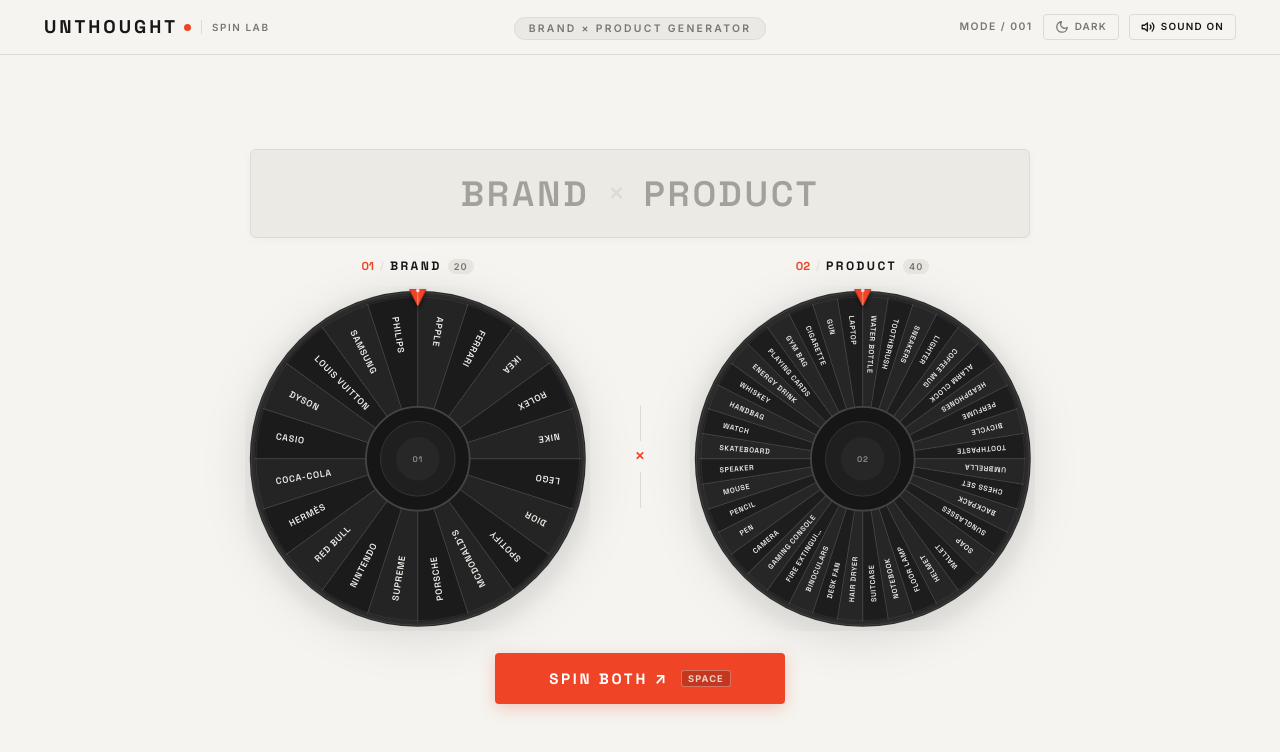
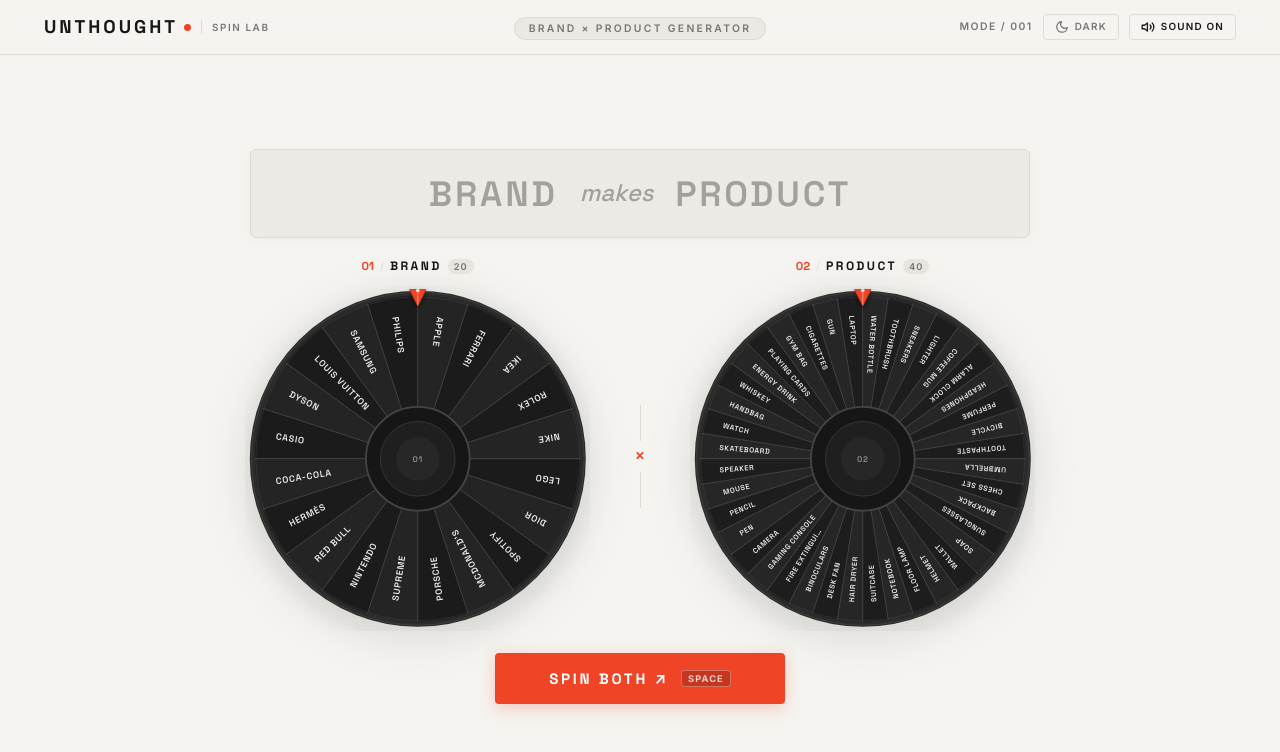
Before and after one commit to Kamal2619/unthought-spin-lab, a React (Vite) app: page / in a window 1280 px wide. Shown: the top 752 px of the page. Built offline with nearby package versions, Linux system fonts and the light colour scheme.

Commit message:
Configure 5-step landing sequence, update marquee connector to makes, and add organic physics landing

```diff
--- a/src/components/SpinController.tsx
+++ b/src/components/SpinController.tsx
@@ -24,7 +24,7 @@
   playStop,
   ensureContext,
 }) => {
-  const historyRef = useRef<CombinationRecord[]>([]);
+  const spinIndexRef = useRef<number>(0);
   const [selectedBrand, setSelectedBrand] = useState<string | null>(null);
   const [selectedProduct, setSelectedProduct] = useState<string | null>(null);
 
@@ -55,39 +55,45 @@
   const isSpinning = brandWheel.isSpinning || productWheel.isSpinning;
 
   /**
-   * Deterministic unique pair selection.
-   * Avoids consecutive duplicates, and gracefully cycles across all combinations.
+   * Deterministic pairing progression.
+   * Cycles naturally in sets of 5, resetting to 1 on each page refresh.
    */
   const pickNextPair = useCallback((): CombinationRecord => {
-    const totalPossible = brands.length * products.length;
-    if (historyRef.current.length >= totalPossible) {
-      historyRef.current = [];
-    }
+    const LANDING_SEQUENCE = [
+      { brand: 'Rolex', product: 'Pen' },
+      { brand: 'Louis Vuitton', product: 'Cigarettes' },
+      { brand: 'IKEA', product: 'Playing Cards' },
+      { brand: 'LEGO', product: 'Lighter' },
+      { brand: 'Nintendo', product: 'Umbrella' },
+    ];
 
-    const last = historyRef.current[historyRef.current.length - 1];
+    const currentStep = spinIndexRef.current;
+    spinIndexRef.current += 1;
 
-    let bIdx: number;
-    let pIdx: number;
-    let attempts = 0;
+    const target = LANDING_SEQUENCE[currentStep % LANDING_SEQUENCE.length];
 
-    do {
-      bIdx = Math.floor(Math.random() * brands.length);
-      pIdx = Math.floor(Math.random() * products.length);
-      attempts++;
-    } while (
-      attempts < 100 &&
-      last &&
-      last.brandIndex === bIdx &&
-      last.productIndex === pIdx
-    );
+    // Case-insensitive flexible resolution to map robustly to index
+    const norm = (str: string) => str.toLowerCase().replace(/[^a-z0-9]/g, '');
+    const targetBrandNorm = norm(target.brand);
+    const targetProdNorm = norm(target.product);
 
-    const record = { brandIndex: bIdx, productIndex: pIdx };
-    historyRef.current.push(record);
-    return record;
+    let bIdx = brands.findIndex((b) => {
+      const bNorm = norm(b);
+      return bNorm === targetBrandNorm || (targetBrandNorm === 'lv' && bNorm.includes('louisvuitton'));
+    });
+    if (bIdx === -1) bIdx = 0;
+
+    let pIdx = products.findIndex((p) => {
+      const pNorm = norm(p);
+      return pNorm === targetProdNorm || pNorm.startsWith(targetProdNorm) || targetProdNorm.startsWith(pNorm);
+    });
+    if (pIdx === -1) pIdx = 0;
+
+    return { brandIndex: bIdx, productIndex: pIdx };
   }, []);
 
   /**
-   * Shared SPIN trigger.
+   * Shared SPIN trigger with natural momentum variance.
    */
   const handleSpin = useCallback(() => {
     if (isSpinning) return;
@@ -104,14 +110,14 @@
     setSelectedBrand(brands[brandIndex]);
     setSelectedProduct(products[productIndex]);
 
-    // Brand wheel: 3.8s, 5 full revolutions
-    const brandDuration = 3800 + Math.random() * 250;
-    const brandRevs = 5;
+    // Brand wheel: 3.7s - 4.1s, with 5 to 6 revolutions for organic natural feel
+    const brandRevs = 5 + (Math.random() > 0.45 ? 1 : 0);
+    const brandDuration = 3750 + Math.random() * 400;
     brandWheel.startSpin(brandIndex, brandDuration, brandRevs);
 
-    // Product wheel: 4.4s, 6 full revolutions (stops ~500ms after Brand for dynamic cadence)
-    const productDuration = 4400 + Math.random() * 250;
-    const productRevs = 6;
+    // Product wheel: stops naturally ~450ms-750ms after Brand for realistic independent deceleration
+    const productRevs = 6 + (Math.random() > 0.45 ? 1 : 0);
+    const productDuration = brandDuration + 480 + Math.random() * 320;
     productWheel.startSpin(productIndex, productDuration, productRevs);
   }, [isSpinning, ensureContext, pickNextPair, brandWheel, productWheel]);
 
--- a/src/components/TopResultBanner.tsx
+++ b/src/components/TopResultBanner.tsx
@@ -32,7 +32,7 @@
         {isComplete ? (
           <div className="marquee-combination animate-reveal">
             <span className="marquee-brand">{brand}</span>
-            <span className="marquee-cross">×</span>
+            <span className="marquee-cross">makes</span>
             <span className="marquee-product">{product}</span>
           </div>
         ) : isSpinning ? (
@@ -40,7 +40,7 @@
             <span className={`marquee-brand ${brandFinished ? 'locked' : 'pending'}`}>
               {brandFinished && brand ? brand : '···'}
             </span>
-            <span className="marquee-cross">×</span>
+            <span className="marquee-cross">makes</span>
             <span className={`marquee-product ${productFinished ? 'locked' : 'pending'}`}>
               {productFinished && product ? product : '···'}
             </span>
@@ -48,7 +48,7 @@
         ) : (
           <div className="marquee-combination is-placeholder">
             <span className="marquee-placeholder-text">BRAND</span>
-            <span className="marquee-placeholder-cross">×</span>
+            <span className="marquee-placeholder-cross">makes</span>
             <span className="marquee-placeholder-text">PRODUCT</span>
           </div>
         )}
--- a/src/data/products.ts
+++ b/src/data/products.ts
@@ -40,7 +40,7 @@
   'Energy Drink',
   'Playing Cards',
   'Gym Bag',
-  'Cigarette',
+  'Cigarettes',
   'Gun',
   'Laptop',
 ];
--- a/src/hooks/useWheelAnimation.ts
+++ b/src/hooks/useWheelAnimation.ts
@@ -79,11 +79,12 @@
 
       const startAngle = angleRef.current;
 
-      // 1. Center of winning segment in wheel coordinates (clockwise from top)
-      const segmentCenter = (targetIndex + 0.5) * segmentAngle;
+      // 1. Center of winning segment with organic physical variance (never synthetic dead-center)
+      const naturalVariance = (Math.random() - 0.5) * 0.32;
+      const segmentTarget = (targetIndex + 0.5 + naturalVariance) * segmentAngle;
 
-      // 2. Modulo target angle where segmentCenter lands exactly at top (0°)
-      const targetModulo = (360 - (segmentCenter % 360)) % 360;
+      // 2. Modulo target angle where segmentTarget lands exactly at top pointer (0°)
+      const targetModulo = (360 - (segmentTarget % 360)) % 360;
 
       // 3. Current modulo angle
       const currentModulo = ((startAngle % 360) + 360) % 360;
--- a/src/index.css
+++ b/src/index.css
@@ -320,10 +320,13 @@
 
 .marquee-cross {
   font-family: var(--font-display);
-  font-size: clamp(1.5rem, 3.2vw, 2.2rem);
-  font-weight: 400;
+  font-size: clamp(1.2rem, 2.5vw, 1.8rem);
+  font-weight: 600;
+  font-style: italic;
   color: var(--accent);
   line-height: 1;
+  text-transform: lowercase;
+  padding: 0 4px;
 }
 
 /* Progressive locking states */
@@ -352,8 +355,13 @@
 
 .marquee-placeholder-cross {
   font-family: var(--font-display);
-  font-size: clamp(1.3rem, 2.6vw, 1.8rem);
-  color: var(--border);
+  font-size: clamp(1.05rem, 2.2vw, 1.5rem);
+  font-weight: 500;
+  font-style: italic;
+  color: var(--text-muted);
+  line-height: 1;
+  text-transform: lowercase;
+  padding: 0 4px;
 }
 
 /* ============================================================
```
